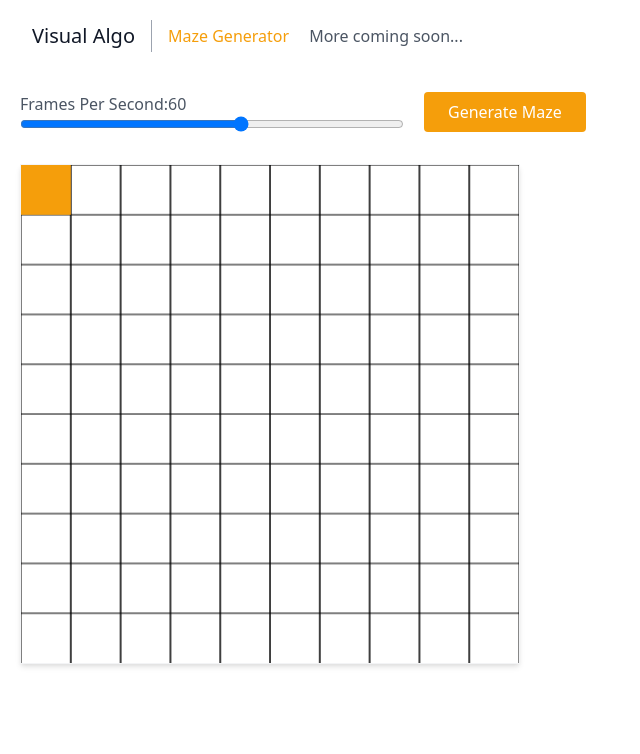
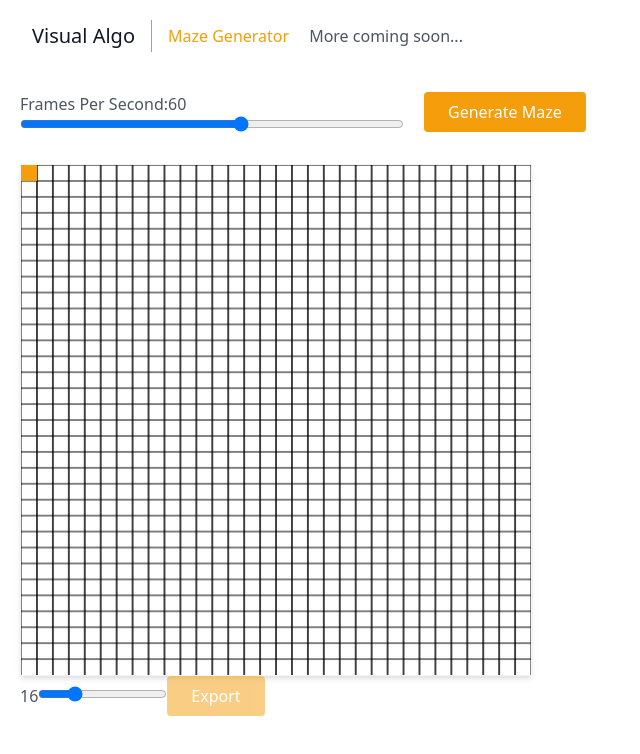
Before and after one commit to RodPaDev/code-adventures, a React (Create React App) app: page /maze-generator in a window 1280 px wide. Shown: the top 754 px of the page, without its empty margins (0-640 px from the left). Built offline with nearby package versions, Linux system fonts and the light colour scheme.

Commit message:
add exportable feature

```diff
--- a/src/components/CanvasLoop/index.jsx
+++ b/src/components/CanvasLoop/index.jsx
@@ -11,7 +11,8 @@ const CanvasLoop = ({
   draw,
   noLoop = false,
   drawText = 'Draw',
-  resetText = 'Reset'
+  resetText = 'Reset',
+  setIsExportable
 }) => {
   const [framesPerSecond, setFramesPerSecond] = useState(60)
   const [isRunning, setIsRunning ] = useState(false)
@@ -26,7 +27,7 @@ const CanvasLoop = ({
     let hasStarted = false
     let hasFinished = false
     function update(timestamp) {
-      console.log(keepRunning)
+      // console.log(keepRunning)
       if (keepRunning && !hasFinished) {
         requestAnimationFrame(update)
         if (fps != 0 && timestamp - lastTimestamp < 1000 / fps) return
@@ -38,6 +39,7 @@ const CanvasLoop = ({
       } else if (hasStarted && hasFinished) {
         draw()
         keepRunning = false
+        setIsExportable(hasFinished)
       }
     }
     update()
@@ -55,6 +57,7 @@ const CanvasLoop = ({
       reset()
       keepRunning = true
       setIsRunning(true)
+      setIsExportable(false)
       loop(draw, framesPerSecond)
     }
   }
@@ -110,6 +113,7 @@ CanvasLoop.propTypes = {
   resetText: PropTypes.string.isRequired,
   noLoop: PropTypes.bool,
   drawText: PropTypes.string,
+  setIsExportable: PropTypes.func,
   forwardedRef: PropTypes.oneOfType([
     PropTypes.func,
     PropTypes.shape({ current: PropTypes.instanceOf(Element) })
--- a/src/components/MazeGenerator/index.jsx
+++ b/src/components/MazeGenerator/index.jsx
@@ -1,15 +1,26 @@
+import { useEffect, useRef, useState } from 'react'
+import { saveAs } from 'file-saver'
+
+import MazeGrid from './RecursiveBacktracking'
+
 import CanvasLoop from '@components/CanvasLoop'
-import { useEffect, useRef, useState } from 'react'
-import MazeGrid from './RecursiveBacktracking'
+
+const exponentialStep = [8, 16, 32, 64, 128]
+const saveAsOptions = ['json', 'png', 'svg']
 
 const MazeGenerator = () => {
   const canvasRef = useRef(null)
   const [mazeGrid, setMazeGrid] = useState(null)
   const [hasInstantiated, setHasInstantiated] = useState(false)
+  const [cellSize, setCellSize] = useState(2)
+  const [isExportable, setIsExportable] = useState(false)
+  const [exportMode, setExportMode] = useState('jpg')
 
   useEffect(() => {
     if (canvasRef.current) {
-      setMazeGrid(new MazeGrid(canvasRef.current, 50))
+      setMazeGrid(
+        new MazeGrid(canvasRef.current, exponentialStep[cellSize - 1])
+      )
       setHasInstantiated(true)
     }
   }, [canvasRef])
@@ -26,19 +37,64 @@ const MazeGenerator = () => {
   }
 
   const reset = () => {
-    mazeGrid.reset(50)
+    mazeGrid.reset(exponentialStep[cellSize - 1])
+  }
+
+  const onResizeGrid = e => {
+    e.preventDefault()
+    setCellSize(e.currentTarget.value)
+  }
+
+  const exportGrid = e => {
+    const data = mazeGrid.export()
+    if (mazeGrid.hasFinished && isExportable) {
+      if(exportMode === 'json'){
+        // const blob = new Blob([JSON.stringify(data)], {
+        //   type: 'text/plain;charset=utf-8'
+        // })
+        // saveAs(blob, `maze-${data.id}.json`)
+      } else {
+        mazeGrid.canvas.toBlob(blob => {
+          saveAs(blob, `maze-${data.id}.${exportMode}`)
+        })
+      }
+
+    }
   }
 
   return (
+    <div>
       <CanvasLoop
-      width={500}
-      height={500}
+        width={512}
+        height={512}
         forwardedRef={canvasRef}
         draw={draw}
         reset={reset}
         drawText={'Generate Maze'}
         resetText={'Reset Maze'}
+        setIsExportable={setIsExportable}
       />
+      <label htmlFor='cell-size'>{exponentialStep[cellSize - 1]}</label>
+      <input
+        type='range'
+        name='cell-size'
+        id='cell-size'
+        min={1}
+        max={5}
+        step={1}
+        value={cellSize}
+        onChange={onResizeGrid}
+      />
+      <button
+        disabled={!isExportable}
+        className={`text-white ${
+          isExportable ? 'opacity-100 hover:bg-yellow-600' : 'opacity-50 cursor-not-allowed'
+        } bg-yellow-500 border-0 py-2 px-6 focus:outline-none rounded`}
+        onClick={exportGrid}
+      >
+        Export
+      </button>
+    </div>
   )
 }
 
--- a/src/components/Shared/Card.jsx
+++ b/src/components/Shared/Card.jsx
@@ -1,14 +1,20 @@
 import PropTypes from 'prop-types'
 import { Link } from 'react-router-dom'
 
-const Card = ({ path, title, subtitle, imgSrc, description }) => {
+const Card = ({
+  path,
+  title,
+  subtitle,
+  imgSrc = 'https://dummyimage.com/720x400',
+  description
+}) => {
   return (
     <div className='xl:w-1/4 md:w-1/2 p-4'>
       <Link to={path}>
         <div className='bg-gray-100 p-6 rounded-lg'>
           <img
             className='h-40 rounded w-full object-cover object-center mb-6'
-            src='https://dummyimage.com/720x400'
+            src={imgSrc}
             alt='content'
           />
           <h3 className='tracking-widest text-yellow-500 text-xs font-medium title-font'>
```
Lines whose indentation alone changed are shown as unchanged.
